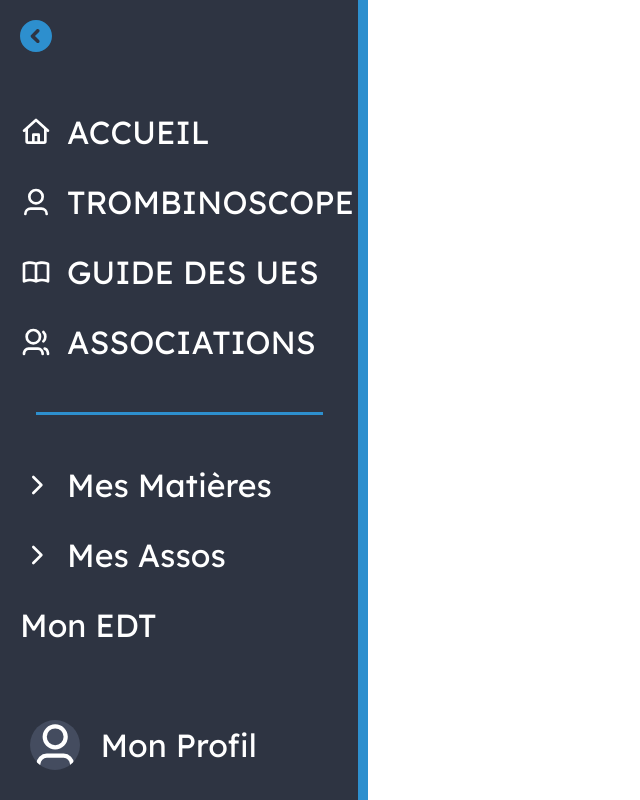
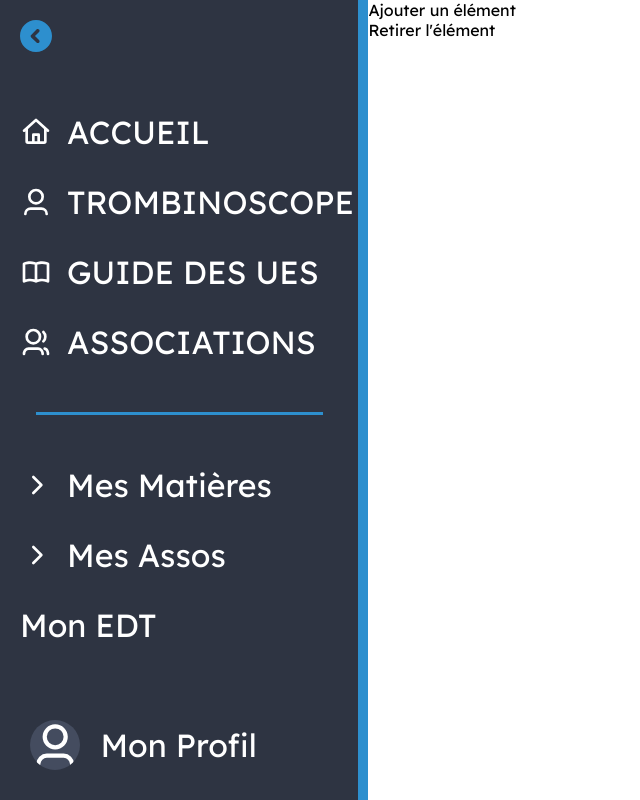
Before and after one commit to ungdev/etu-utt-front, a Next.js app: page / in a window 1280 px wide. Shown: the whole page, without its empty margins (0-640 px from the left). Built offline with nearby package versions, Linux system fonts and the light colour scheme.

Commit message:
fix: add some buttons to test behaviours
* bug fix
* fix warnings
* add flex layout to body

```diff
--- a/src/app/layout.tsx
+++ b/src/app/layout.tsx
@@ -1,6 +1,7 @@
 import '@/global.scss';
-import Providers from '../lib/Providers';
+import Providers from '@/lib/Providers';
 import React from 'react';
+import Navbar from '@/components/Navbar';
 
 export const metadata = {
   title: 'Next.js',
@@ -11,7 +12,10 @@ export default function RootLayout({ children }: { children: React.ReactNode })
   return (
     <html lang="en">
       <Providers>
-        <body>{children}</body>
+        <body>
+          <Navbar />
+          {children}
+        </body>
       </Providers>
     </html>
   );
--- a/src/app/page.tsx
+++ b/src/app/page.tsx
@@ -1,6 +1,9 @@
-import Navbar from '@/components/Navbar';
-import { nodeEnv } from '@/utils/environment';
+import NavbarTest from '@/components/NavbarTest';
 
 export default function HomePage() {
-  return <Navbar />;
+  return (
+    <>
+      <NavbarTest />
+    </>
+  );
 }
--- a/src/components/Navbar.module.scss
+++ b/src/components/Navbar.module.scss
@@ -34,7 +34,7 @@
     display: flex;
     flex-flow: column wrap;
     justify-content: center;
-    align-items: start;
+    align-items: flex-start;
 
     .button {
       display: flex;
@@ -50,7 +50,7 @@
         transition: all 0.25s ease-in-out;
         overflow: hidden;
         position: relative;
-        justify-content: start;
+        justify-content: flex-start;
 
         &.containerOpen .buttonContent svg {
           transform: rotate(90deg);
--- a/src/components/Navbar.tsx
+++ b/src/components/Navbar.tsx
@@ -47,6 +47,8 @@ export type MenuItem<IncludeIcons extends boolean = boolean> = (IncludeIcons ext
  * not work as intended, especially when talking about displaying submenus contents.
  */
 export default function Navbar() {
+  // Throws a nextjs error because next is trying to interpret localStorage server-side (the error has no effect and can be ignored)
+  // If you are willing to kick this error out, do not use a useState as the delay will display the close animation to the user.
   const [isCollapsed, setCollapsed] = useState(localStorage.getItem('navbarCollapsed') === 'true');
   // The selected menu name. This names includes the one of all of its ancestors, separated with commas.
   // For example the name "Menu2,Menu4" matches "Menu4" in the following hierarchy (> means a closed menu, - means an open menu):
--- /dev/null
+++ b/src/components/NavbarTest.tsx
@@ -0,0 +1,25 @@
+'use client';
+
+import { useAppDispatch } from '@/lib/hooks';
+import { addMenuItem, removeMenuItem } from '@/module/navbar';
+
+export default function NavbarTest() {
+  const dispatch = useAppDispatch();
+
+  return (
+    <div>
+      <div
+        onClick={() =>
+          dispatch(
+            addMenuItem({
+              name: 'Test',
+              path: '/test',
+            }),
+          )
+        }>
+        Ajouter un élément
+      </div>
+      <div onClick={() => dispatch(removeMenuItem('Test'))}>Retirer l'élément</div>
+    </div>
+  );
+}
--- a/src/global.scss
+++ b/src/global.scss
@@ -3,4 +3,6 @@
 body {
   margin: 0;
   font-family: Lexend, Tahoma, Geneva, Verdana, sans-serif;
+  display: flex;
+  flex-flow: row nowrap;
 }
--- a/src/module/navbar.ts
+++ b/src/module/navbar.ts
@@ -30,7 +30,7 @@ export const userSlice = createSlice({
     },
     removeItem: (state, action: PayloadAction<string>) => {
       let index = state.items.findIndex(({ name }) => name === action.payload);
-      state.items.splice(index, 1);
+      if (index >= 0) state.items.splice(index, 1);
     },
     moveSeparator: (state, action: PayloadAction<number>) => {
       state.seperator = action.payload;
```
